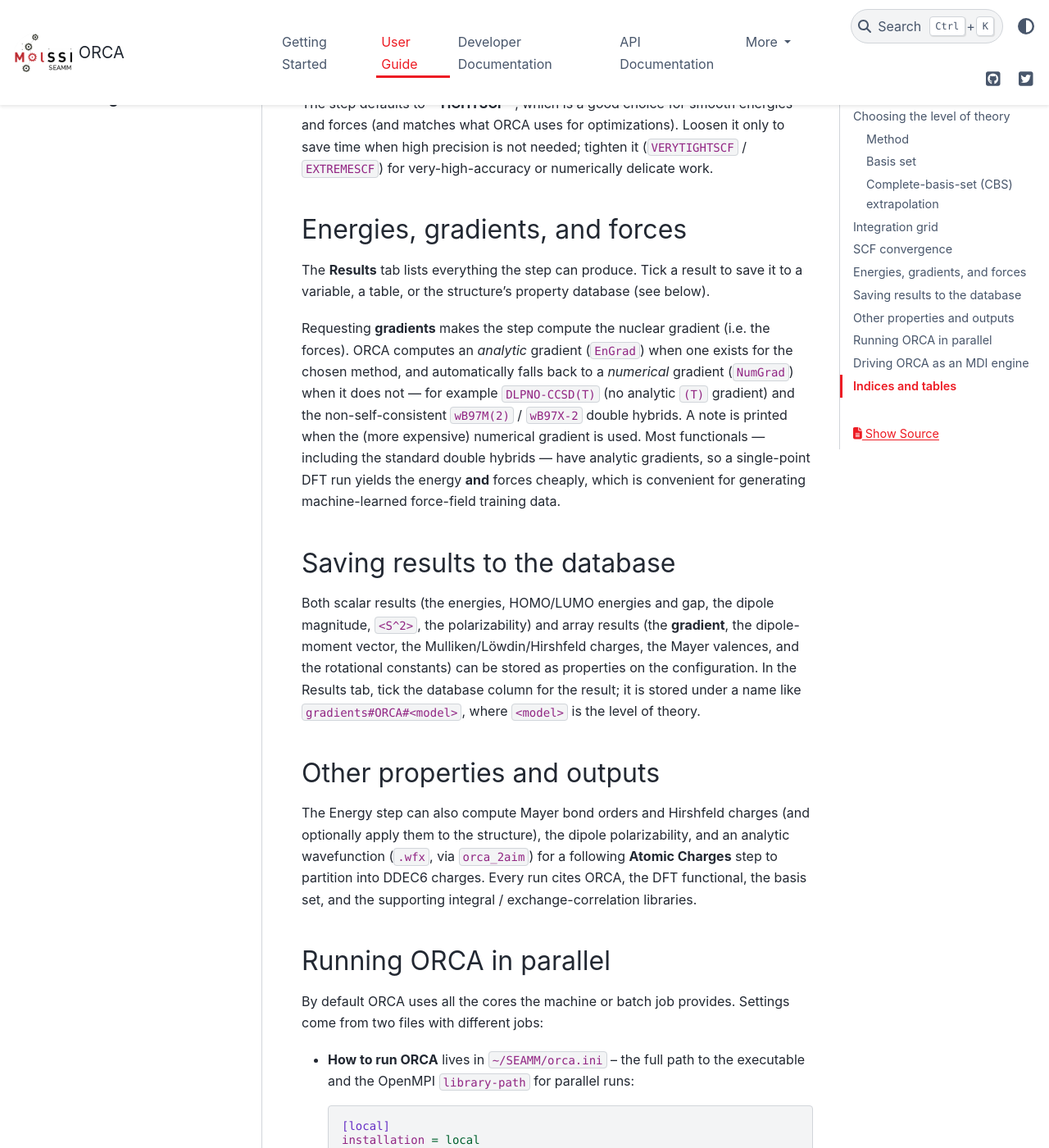
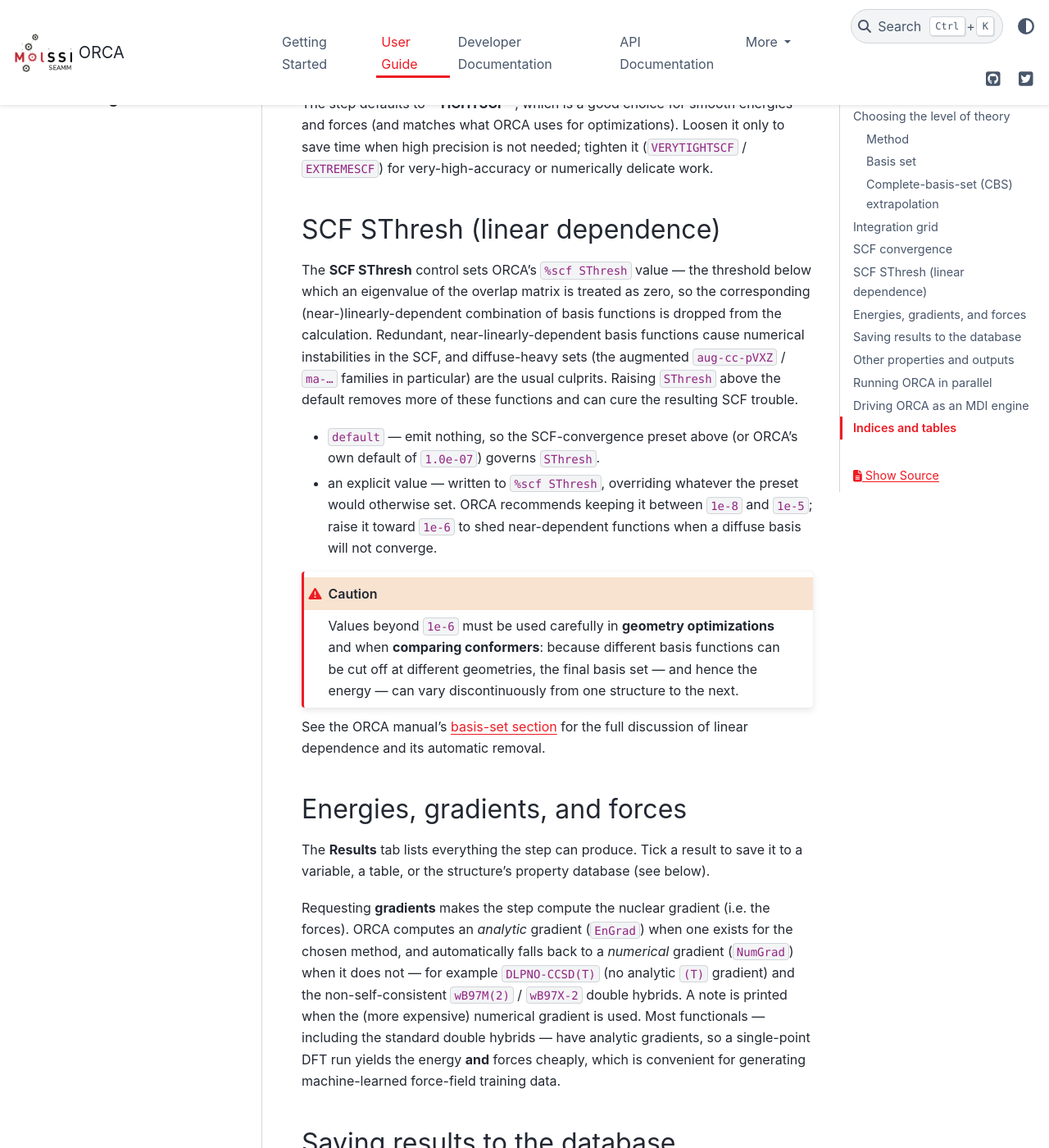
Before and after one commit to molssi-seamm/orca_step, a Sphinx documentation site: the page built from docs/user_guide/index.rst, in a window 1280 px wide and 1400 px high, scrolled down 2431 px. Shown: the whole window at 82% size. Built offline with Sphinx 7.4.7 and the PyData theme 0.15.4, drawn with Linux system fonts in a browser that asks for light colours; pages that are not in the unit, such as notebooks, are missing from menus.

Commit message:
Docs: document the SCF SThresh control and linear dependence
Explain when to raise SThresh to shed near-linearly-dependent basis
functions (diffuse/augmented sets), the 'default' vs explicit-value
behavior, and the caution about values beyond 1e-6 in optimizations and
conformer comparisons. References the ORCA manual basis-set section.

Co-Authored-By: Claude Opus 4.8 (1M context) <noreply@anthropic.com>

```diff
--- a/docs/user_guide/index.rst
+++ b/docs/user_guide/index.rst
@@ -101,6 +101,36 @@ The step defaults to **``TIGHTSCF``**, which is a good choice for smooth
 energies and forces (and matches what ORCA uses for optimizations). Loosen it
 only to save time when high precision is not needed; tighten it (``VERYTIGHTSCF``
 / ``EXTREMESCF``) for very-high-accuracy or numerically delicate work.
+
+SCF SThresh (linear dependence)
+===============================
+
+The **SCF SThresh** control sets ORCA's ``%scf SThresh`` value — the threshold
+below which an eigenvalue of the overlap matrix is treated as zero, so the
+corresponding (near-)linearly-dependent combination of basis functions is
+dropped from the calculation. Redundant, near-linearly-dependent basis functions
+cause numerical instabilities in the SCF, and diffuse-heavy sets (the augmented
+``aug-cc-pVXZ`` / ``ma-…`` families in particular) are the usual culprits.
+Raising ``SThresh`` above the default removes more of these functions and can
+cure the resulting SCF trouble.
+
+* ``default`` — emit nothing, so the SCF-convergence preset above (or ORCA's own
+  default of ``1.0e-07``) governs ``SThresh``.
+* an explicit value — written to ``%scf SThresh``, overriding whatever the preset
+  would otherwise set. ORCA recommends keeping it between ``1e-8`` and ``1e-5``;
+  raise it toward ``1e-6`` to shed near-dependent functions when a diffuse basis
+  will not converge.
+
+.. caution::
+
+   Values beyond ``1e-6`` must be used carefully in **geometry optimizations**
+   and when **comparing conformers**: because different basis functions can be
+   cut off at different geometries, the final basis set — and hence the energy —
+   can vary discontinuously from one structure to the next.
+
+See the ORCA manual's `basis-set section
+<https://orca-manual.mpi-muelheim.mpg.de/contents/essentialelements/basisset.html>`_
+for the full discussion of linear dependence and its automatic removal.
 
 Energies, gradients, and forces
 ===============================
```
